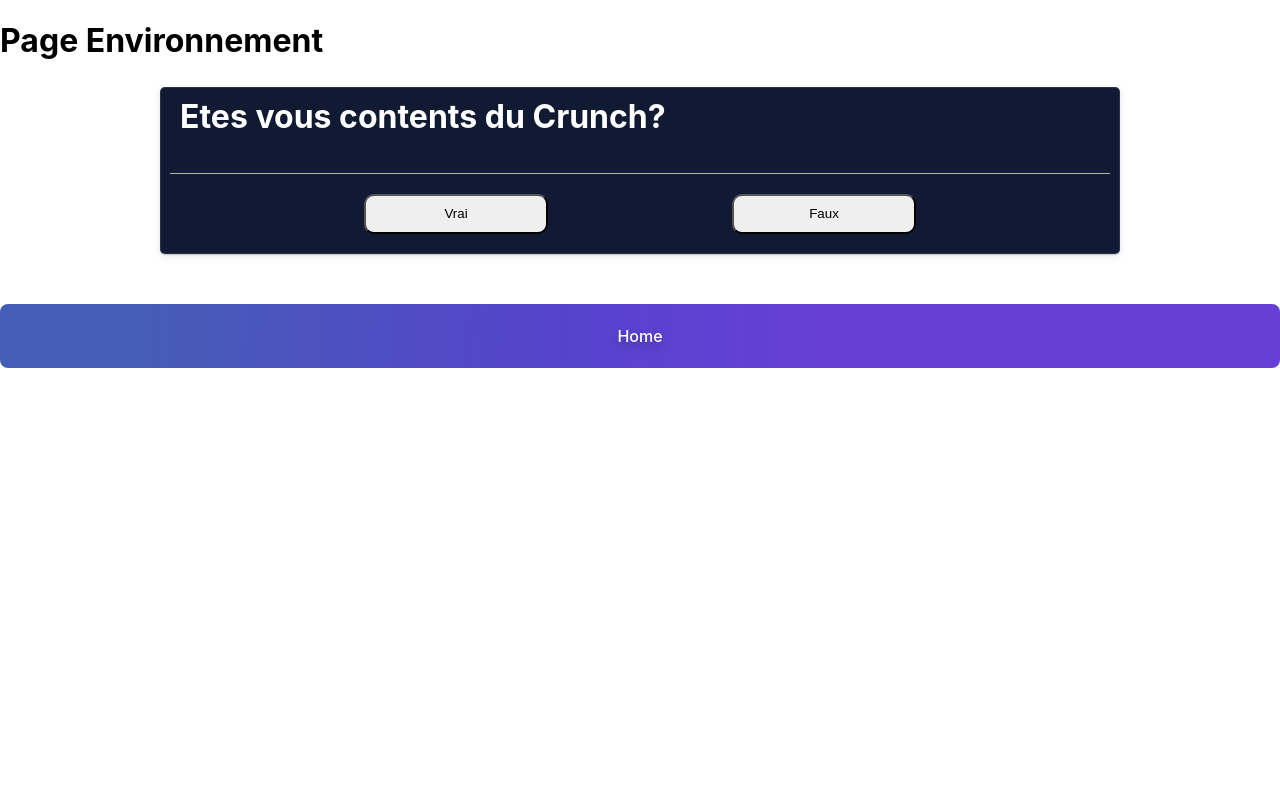
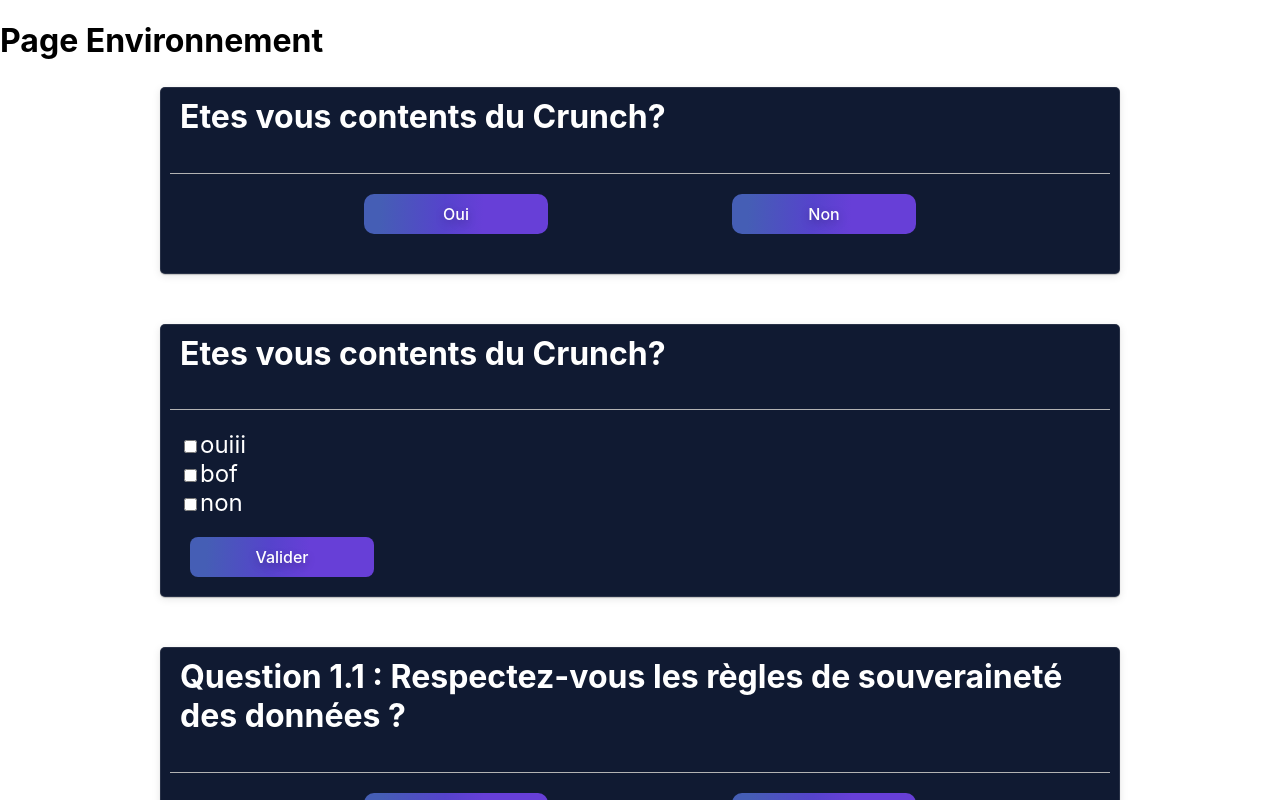
Before and after one commit to TheoKLR/Crunch2024, a React (Create React App) app: page /environnement in a window 1280 px wide. Shown: the top 800 px of the page. Built offline with nearby package versions, Linux system fonts and the light colour scheme.

Commit message:
ajout questions choix multiples

```diff
--- a/src/components/Question.css
+++ b/src/components/Question.css
@@ -28,10 +28,11 @@
     padding: 20px;
 }
 
-.boutonVF{
+#boutonVF{
     width: 20%;
     height: 40px;
     margin-left: 20%;
+    margin-bottom: 20px;
     border-radius: 10px;
 }
 
@@ -44,3 +45,15 @@
         padding: 5px;
     }
 }
+
+label{
+    color: #fff;
+    font-size:x-large;
+}
+
+#boutonCM{
+    margin-top: 20px;
+    width: 20%;
+    height: 40px;
+    margin-left: 10px;
+}
--- /dev/null
+++ b/src/components/QuestionCM.jsx
@@ -0,0 +1,68 @@
+import React, { useState } from 'react';
+import './Question.css';
+
+export const QuestionCM = (props) => {
+    const { intitule, reponses, typeQuiz } = props;
+    const [selectedAnswers, setSelectedAnswers] = useState([]);
+
+    const handleCheckboxChange = (event, index) => {
+        const updatedSelectedAnswers = [...selectedAnswers];
+        if (event.target.checked) {
+            updatedSelectedAnswers.push(index);
+        } else {
+            const answerIndex = updatedSelectedAnswers.indexOf(index);
+            if (answerIndex > -1) {
+                updatedSelectedAnswers.splice(answerIndex, 1);
+            }
+        }
+        setSelectedAnswers(updatedSelectedAnswers);
+    };
+
+    const handleSubmit = () => {
+        let totalScore = 0;
+        selectedAnswers.forEach(index => {
+            totalScore += reponses[index][1];
+        });
+
+        if (typeQuiz === "Ethique"){
+            const scoreEthique = localStorage.getItem("scoreEthique");
+            const intScoreEthique = scoreEthique ? parseInt(scoreEthique) : 0;
+            const intNewScoreEthique = intScoreEthique + totalScore;
+            localStorage.setItem("scoreEthique", ""+intNewScoreEthique)
+         } else if (typeQuiz === "Environnement"){
+             const scoreEnvironnement = localStorage.getItem("scoreEnvironnement");
+             const intScoreEnvironnement = scoreEnvironnement ? parseInt(scoreEnvironnement) : 0;
+             const intNewScoreEnvironnement = intScoreEnvironnement + totalScore;
+             localStorage.setItem("scoreEnvironnement", ""+intNewScoreEnvironnement)
+         } else {
+             const scoreSecurite = localStorage.getItem("scoreSecurite");
+             const intScoreSecurite = scoreSecurite ? parseInt(scoreSecurite) : 0;
+             const intNewScoreSecurite = intScoreSecurite + totalScore;
+             localStorage.setItem("scoreSecurite", ""+intNewScoreSecurite)
+         }
+    };
+
+    return (
+        <div className='container'>
+            <div className='intitule'>
+                <h2 id='intitule'>{intitule}</h2>
+                <hr />
+            </div>
+            <div className='contenu'>
+                {reponses.map((reponse, index) => (
+                    <div key={index} className='checkbox-container'>
+                        <label>
+                            <input
+                                type='checkbox'
+                                value={reponse[1]}
+                                onChange={(event) => handleCheckboxChange(event, index)}
+                            />
+                            {reponse[0]}
+                        </label>
+                    </div>
+                ))}
+                <button className='button-36' id='boutonCM' onClick={handleSubmit}>Valider</button>
+            </div>
+        </div>
+    );
+}
--- a/src/components/QuestionVF.tsx
+++ b/src/components/QuestionVF.tsx
@@ -50,8 +50,8 @@
                 <hr />
             </div>
             <div className='contenu'>
-               <button className='boutonVF' onClick={handleSubmitV}>Vrai</button>
-               <button className='boutonVF' onClick={handleSubmitF}>Faux</button>
+               <button className='button-36' id='boutonVF' onClick={handleSubmitV}>Oui</button>
+               <button className='button-36' id='boutonVF' onClick={handleSubmitF}>Non</button>
             </div>
         </div>
     );
--- a/src/screens/Environnement.tsx
+++ b/src/screens/Environnement.tsx
@@ -1,5 +1,6 @@
 import React, { useState } from 'react';
 import { QuestionVF } from '../components/QuestionVF.tsx';
+import { QuestionCM } from '../components/QuestionCM.jsx';
 import { Link } from 'react-router-dom';
 
 export const Environnement = () => {
@@ -8,6 +9,25 @@
         <div>
             <h1>Page Environnement</h1>
             <QuestionVF intitule="Etes vous contents du Crunch?" ponderationV={1} ponderationF={0} typeQuiz="Environnement"/>
+            <QuestionCM intitule="Etes vous contents du Crunch?" reponses={[["ouiii",2],["bof",1],["non",0]]} typeQuiz="Environnement"/>
+            <QuestionVF intitule="Question 1.1 : Respectez-vous les règles de souveraineté des données ?" ponderationV={3} ponderationF={0} typeQuiz="Environnement"/>
+            <QuestionVF intitule="Question 1.2 : Permettez vous aux personnes concernées de visualiser les données recueillies? " ponderationV={0.5} ponderationF={0} typeQuiz="Environnement"/>
+            <QuestionVF intitule="Question 1.3 : Permettez-vous aux personnes concernées de modifier leurs données personnelles ? " ponderationV={0.5} ponderationF={0} typeQuiz="Environnement"/>
+            <QuestionVF intitule="Question 1.4 : Permettez-vous aux personnes concernées de supprimer leurs données personnelles ? " ponderationV={0.5} ponderationF={0} typeQuiz="Environnement"/>
+            <QuestionVF intitule="Question 1.5 : Permettez-vous aux personnes concernés de refuser le traitement de leur données personnelles si celles-ci ne sont pas nécessaires ? " ponderationV={0.5} ponderationF={0} typeQuiz="Environnement"/>
+            <QuestionVF intitule="Question 1.6 : Permettez vous aux personnes concernés de refuser l’utilisation de leurs données dans un objectif de profilage ? " ponderationV={0.5} ponderationF={0} typeQuiz="Environnement"/>
+            <QuestionVF intitule="Question 1.7 : Prévenez-vous les personnes concernées après avoir subi une fuite de données ? " ponderationV={0.5} ponderationF={0} typeQuiz="Environnement"/>
+            <QuestionVF intitule="Question 2 : Etes-vous une entreprise américaine, russe ou chinoise" ponderationV={0} ponderationF={-5} typeQuiz="Environnement"/>
+            <QuestionVF intitule="Question 4 : Y a-t-il une supervision et une gestion rigoureuses des données pour en garantir l’utilisation éthique ?" ponderationV={1} ponderationF={0} typeQuiz="Environnement"/>
+            <QuestionVF intitule="Question 5 : Votre utilisation des données pourrait-elle avoir des conséquences discriminatoires pour des groupes particuliers, même si cela n’est pas intentionnel ?" ponderationV={0} ponderationF={1} typeQuiz="Environnement"/>
+            <QuestionVF intitule="Question 6 : les individus détiennent-ils la propriété de leurs données et de l’utilisation qui en est faite. Avez-vous reçu leur consentement avisé pour leur utilisation dans votre contexte spécifique ?" ponderationV={1} ponderationF={0} typeQuiz="Environnement"/>
+            <QuestionVF intitule="Question 7 : Les données sont-elles anonymisées lorsqu’elles sont traitées ?" ponderationV={1} ponderationF={0} typeQuiz="Environnement"/>
+            <QuestionVF intitule="Question 8 : Toutes les informations que vous avez recueillies sont-elles pertinentes, nécessaires et appropriées par rapport à votre intention déclarée ?" ponderationV={1} ponderationF={0} typeQuiz="Environnement"/>
+            <QuestionVF intitule="Question 9 : Votre entreprise récolte-t-elle les données des utilisateurs ci-dessous sans en avoir une utilité de première nécessité ? " ponderationV={1} ponderationF={0} typeQuiz="Environnement"/>
+            <QuestionVF intitule="Question 11 : Partagez-vous les données que vous récoltez sur les utilisateurs ?  " ponderationV={0} ponderationF={1} typeQuiz="Environnement"/>
+            <QuestionVF intitule="Question 12 : L’entreprise fournit-elle une politique de confidentialité claire et accessible aux utilisateurs ?" ponderationV={1} ponderationF={0} typeQuiz="Environnement"/>
+            <QuestionVF intitule="Question 13 : L’entreprise met-elle à disposition des outils permettant aux utilisateurs de contrôler leurs données et de gérer leurs préférences de confidentialité ?" ponderationV={1} ponderationF={0} typeQuiz="Environnement"/>
+            <QuestionVF intitule="Question 14 : Transparence par rapport à l’utilisation des données, communiquez-vous votre utilisation des données aux utilisateurs ?" ponderationV={1} ponderationF={0} typeQuiz="Environnement"/>
             <button className='button-36'><Link to="/" style={{ color: 'white', textDecoration: 'none' }}>Home</Link></button>
         </div>
     );
--- a/src/screens/Home.tsx
+++ b/src/screens/Home.tsx
@@ -18,6 +18,8 @@
 
     // Stocker le score global dans localStorage
     localStorage.setItem("scoreGlobal", String(scoreGlobal));
+    const stringScoreGlobal = localStorage.getItem("scoreGlobal")
+    const displayScore = stringScoreGlobal ? stringScoreGlobal.substring(0, 4) : "0.00";
 
 
     return (
@@ -30,7 +32,7 @@
                 <div className='AppContenu'>
                     <div className='noteGlobale'>
                         <h2>Votre moyenne générale</h2>
-                        <h1>{localStorage.getItem("scoreGlobal")}/20</h1>
+                        <h1>{displayScore}/20</h1>
                     </div>
                     <nav>
                         <div className='categorie'>
--- a/src/screens/Securite.tsx
+++ b/src/screens/Securite.tsx
@@ -1,10 +1,20 @@
-
-import React from 'react';
+import React, { useState } from 'react';
+import { QuestionVF } from '../components/QuestionVF.tsx';
+import { QuestionCM } from '../components/QuestionCM.jsx';
+import { Link } from 'react-router-dom';
 
 export const Securite = () => {
     return (
         <div>
             <h1>Page Sécurité</h1>
+            <QuestionVF intitule="Un plan de réponse aux incidents est-il en place en cas de cyberattaque ?" ponderationV={1} ponderationF={0} typeQuiz="Securite"/>
+            <button className='button-36'><Link to="/" style={{ color: 'white', textDecoration: 'none' }}>Home</Link></button>
+
+            <QuestionVF intitule="Les applications sont-elles régulièrement mises à jour avec les derniers correctifs de sécurité ?" ponderationV={1} ponderationF={-1} typeQuiz="Securite"/>
+            <button className='button-36'><Link to="/" style={{ color: 'white', textDecoration: 'none' }}>Home</Link></button>
+
+            <QuestionVF intitule="Des audits de conformité aux réglementations en vigueur sur la protection des données sont-ils effectués régulièrement ?" ponderationV={2} ponderationF={0} typeQuiz="Securite"/>
+            <button className='button-36'><Link to="/" style={{ color: 'white', textDecoration: 'none' }}>Home</Link></button>
         </div>
     );
 }
```
